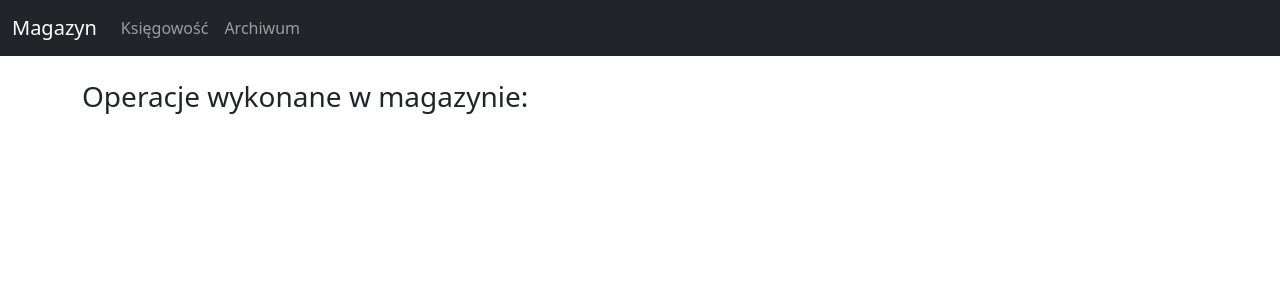
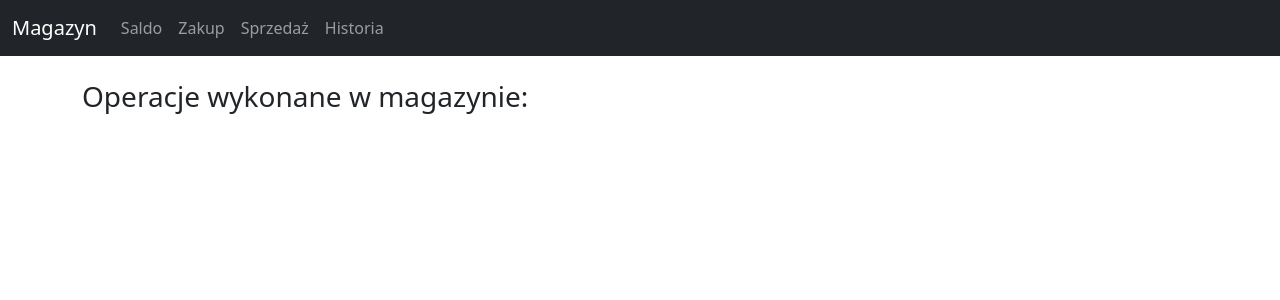
Before and after one commit to MirekRogowski/flask, a Flask app: page /historia in a window 1280 px wide. Shown: the top 300 px of the page. Run offline with Flask 2, Linux system fonts and the light colour scheme; parts of the project's set-up code (start-up, migrations or seed data) failed here and were passed over.

Commit message:
Update navbar.html
navbar.htmll

```diff
--- a/templates/navbar.html
+++ b/templates/navbar.html
@@ -7,10 +7,16 @@
     <div class="collapse navbar-collapse" id="navbarSupportedContent">
       <ul class="navbar-nav me-auto mb-2 mb-lg-0">
         <li class="nav-item">
-          <a class="nav-link" href="{{ url_for('web_account') }}">Księgowość</a>
+          <a class="nav-link" href="{{ url_for('balance') }}">Saldo</a>
         </li>
         <li class="nav-item">
-          <a class="nav-link" href="{{ url_for('archive') }}">Archiwum</a>
+          <a class="nav-link" href="{{ url_for('buy') }}">Zakup</a>
+        </li>
+        <li class="nav-item">
+          <a class="nav-link" href="{{ url_for('sale') }}">Sprzedaż</a>
+        </li>
+        <li class="nav-item">
+          <a class="nav-link" href="{{ url_for('archive') }}">Historia</a>
         </li>
       </ul>
     </div>
```
